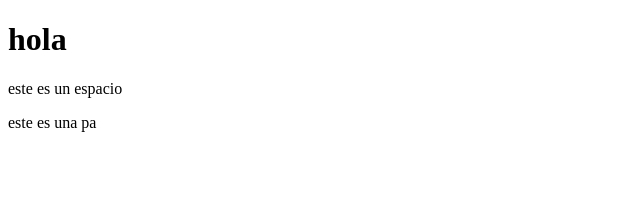
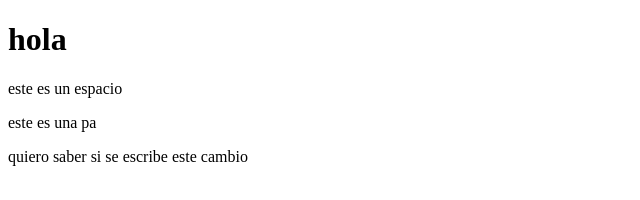
Before and after one commit to csharke03/pryweb, a plain HTML site: page index.html in a window 1280 px wide. Shown: the whole page, without its empty margins (0-640 px from the left). Drawn offline with Linux system fonts and the light colour scheme.

Commit message:
Update index.html

```diff
--- a/index.html
+++ b/index.html
@@ -10,5 +10,6 @@
     <h1>hola</h1>
     <p>este es un espacio</p>
     <p>este es una pa</p>
+    <p>quiero saber si se escribe este cambio</p>
 </body>
 </html>
```
